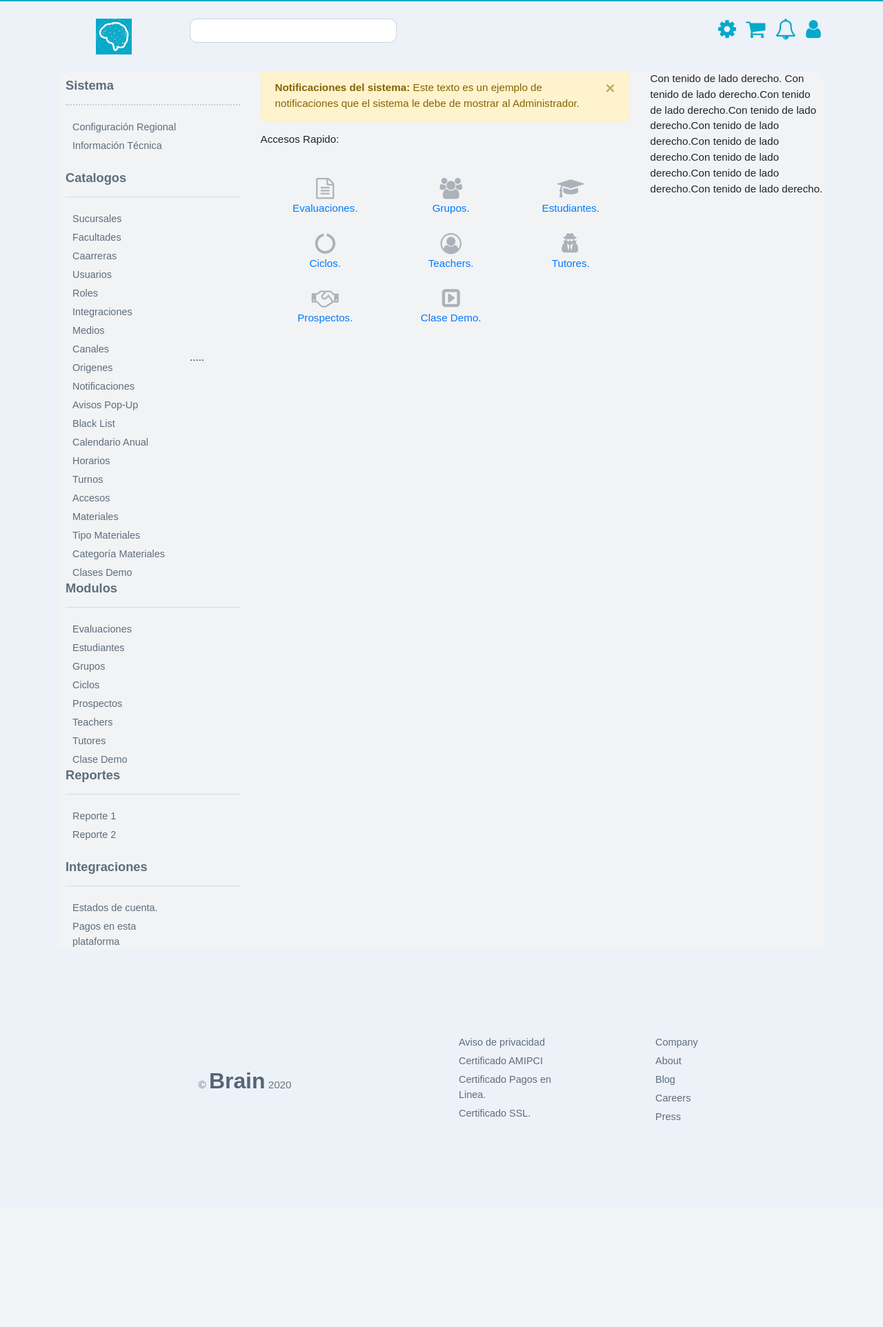
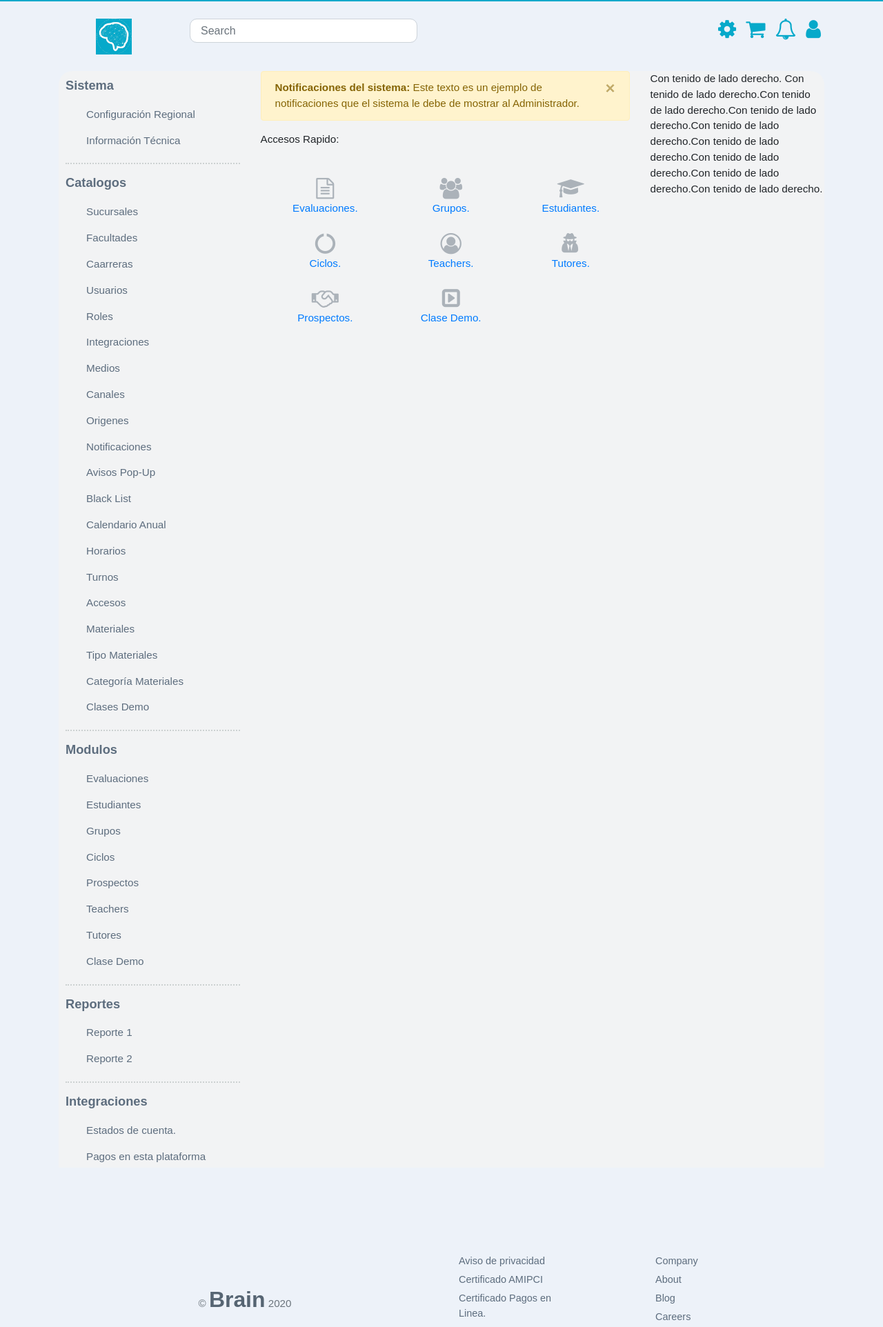
Before and after one commit to AlexisLeal/schooli, a CodeIgniter 4 app: the page made by app/Views/panel.php in a window 1280 px wide. Shown: the top 1924 px of the page at 69% size. Before the commit the page ends 1624 px from the top, so only its background shows below. Run offline with PHP 8.4 and a stand-in for CodeIgniter, Linux system fonts and the light colour scheme; the template is opened without the code that fills it, so the values that code supplies are empty; some libraries are stand-ins or nearby versions.

Commit message:
gf 30oct202011:58

```diff
--- a/app/Views/panel.php
+++ b/app/Views/panel.php
@@ -12,8 +12,14 @@
     </div>
     <div class="col-md-6">
       <div class="text-left">
+        <!--<nav class="navbar navbar-light bg-light">
+          <form class="form-inline">
+            <input class="form-control mr-sm-1" type="search" placeholder="Search" aria-label="Search">
+            <button class="btn btn-outline-success my-1 my-sm-0" type="submit">Search</button>
+          </form>
+        </nav>-->
         <form>
-        <input type="text" class="form-control buscador">
+        <input type="text" type="search" placeholder="Search" class="form-control buscador">
         </form>
       </div>
     </div>
@@ -48,63 +54,65 @@
       <div id="general">
         <div class="row">
         <div class="col-md-3">
-          <h2 class="titulos-menu">Sistema</h2>
+        <h2 class="titulos-menu">Sistema</h2>
+        <ul class="list-group">
+          <li class="list-group-item"><a href="#">Configuración Regional</a></li>
+          <li class="list-group-item"><a href="#">Información Técnica</a></li>
+        </ul>
+
           <hr class="linea" />
-           <ul class="horizontal">
-             <li><a href="#">Configuración Regional</a></li>
-             <li><a href="#">Información Técnica</a></li>
-          </ul>
-          <br/><br/><br/>
+
+
           <h2 class="titulos-menu">Catalogos</h2>
-           <hr/>
-           <ul class="horizontal">
-             <li><a href="#">Sucursales</a></li>
-             <li><a href="#">Facultades</a></li>
-             <li><a href="#">Caarreras</a></li>
-             <li><a href="#">Usuarios</a></li>
-             <li><a href="#">Roles</a></li>
-             <li><a href="#">Integraciones</a></li>
-             <li><a href="#">Medios</a></li>
-             <li><a href="#">Canales</a></li>
-             <li><a href="#">Origenes</a></li>
-             <li><a href="#">Notificaciones</a></li>
-             <li><a href="#">Avisos Pop-Up</a></li>
-             <li><a href="#">Black List</a></li>
-             <li><a href="#">Calendario Anual</a></li>
-             <li><a href="#">Horarios</a></li>
-             <li><a href="#">Turnos</a></li>
-             <li><a href="#">Accesos</a></li>
-             <li><a href="#">Materiales</a></li>
-             <li><a href="#">Tipo Materiales</a></li>
-             <li><a href="#">Categoría Materiales</a></li>
-             <li><a href="#">Clases Demo</a></li>
+
+           <ul class="list-group">
+             <li class="list-group-item"><a href="#">Sucursales</a></li>
+             <li class="list-group-item"><a href="#">Facultades</a></li>
+             <li class="list-group-item"><a href="#">Caarreras</a></li>
+             <li class="list-group-item"><a href="#">Usuarios</a></li>
+             <li class="list-group-item"><a href="#">Roles</a></li>
+             <li class="list-group-item"><a href="#">Integraciones</a></li>
+             <li class="list-group-item"><a href="#">Medios</a></li>
+             <li class="list-group-item"><a href="#">Canales</a></li>
+             <li class="list-group-item"><a href="#">Origenes</a></li>
+             <li class="list-group-item"><a href="#">Notificaciones</a></li>
+             <li class="list-group-item"><a href="#">Avisos Pop-Up</a></li>
+             <li class="list-group-item"><a href="#">Black List</a></li>
+             <li class="list-group-item"><a href="#">Calendario Anual</a></li>
+             <li class="list-group-item"><a href="#">Horarios</a></li>
+             <li class="list-group-item"><a href="#">Turnos</a></li>
+             <li class="list-group-item"><a href="#">Accesos</a></li>
+             <li class="list-group-item"><a href="#">Materiales</a></li>
+             <li class="list-group-item"><a href="#">Tipo Materiales</a></li>
+             <li class="list-group-item"><a href="#">Categoría Materiales</a></li>
+             <li class="list-group-item"><a href="#">Clases Demo</a></li>
            </ul>
-           <br/><br/><br/><br/><br/><br/><br/><br/><br/>.....
+           <hr class="linea" />
            <h2 class="titulos-menu">Modulos</h2>
-           <hr/>
-           <ul class="horizontal">
-             <li><a href="#">Evaluaciones</a></li>
-             <li><a href="#">Estudiantes</a></li>
-             <li><a href="#">Grupos</a></li>
-             <li><a href="#">Ciclos</a></li>
-             <li><a href="#">Prospectos</a></li>
-             <li><a href="#">Teachers</a></li>
-             <li><a href="#">Tutores</a></li>
-             <li><a href="#">Clase Demo</a></li>
+
+           <ul class="list-group">
+             <li class="list-group-item"><a href="#">Evaluaciones</a></li>
+             <li class="list-group-item"><a href="#">Estudiantes</a></li>
+             <li class="list-group-item"><a href="#">Grupos</a></li>
+             <li class="list-group-item"><a href="#">Ciclos</a></li>
+             <li class="list-group-item"><a href="#">Prospectos</a></li>
+             <li class="list-group-item"><a href="#">Teachers</a></li>
+             <li class="list-group-item"><a href="#">Tutores</a></li>
+             <li class="list-group-item"><a href="#">Clase Demo</a></li>
            </ul>
-           <br/><br/><br/>
+           <hr class="linea" />
            <h2 class="titulos-menu">Reportes</h2>
-          <hr/>
-          <ul class="horizontal">
-             <li><a href="#">Reporte 1</a></li>
-             <li><a href="#">Reporte 2</a></li>
+
+          <ul class="list-group">
+             <li class="list-group-item"><a href="#">Reporte 1</a></li>
+             <li class="list-group-item"><a href="#">Reporte 2</a></li>
            </ul>
-           <br/><br/><br/>
+           <hr class="linea" />
+
            <h2 class="titulos-menu">Integraciones</h2>
-          <hr/>
-          <ul class="horizontal">
-             <li><a href="#">Estados de cuenta.</a></li>
-             <li><a href="#">Pagos en esta plataforma</a></li>
+          <ul class="list-group">
+             <li class="list-group-item"><a href="#">Estados de cuenta.</a></li>
+             <li class="list-group-item"><a href="#">Pagos en esta plataforma</a></li>
            </ul>
           </div>
           <div class="col-md-6">
--- a/css/customer.css
+++ b/css/customer.css
@@ -41,7 +41,7 @@ color:#fff;
   height: 20px;
 }
 .buscador {
-  width: 300px;
+  width: 330px;
   height: 35px;
   -moz-border-radius: 10px;
 -webkit-border-radius: 10px;
@@ -103,7 +103,6 @@ ul.horizontal li a{
 
 ul.horizontal li a:hover{
    color:#000;
-
 }
 
 .fa-file-text-o {
@@ -177,6 +176,30 @@ ul.footer li a:hover{
 
 }
 
+.list-group {
+  border:none;
+  background-color: transparent;
+}
+
+.list-group-item {
+  border:none;
+  background-color: transparent;
+  padding-top:5px;
+  padding-bottom:5px;
+}
+
+ul.list-group li a{
+  text-decoration:none;
+  display:inline-block;
+  padding:5px 10px;
+  height:27px;
+  color:#5D6D7E;
+  }
+
+ul.list-group li a:hover{
+   color:#000;
+}
+
 /*
 input[type=button] {
   color:#08233e;
```
